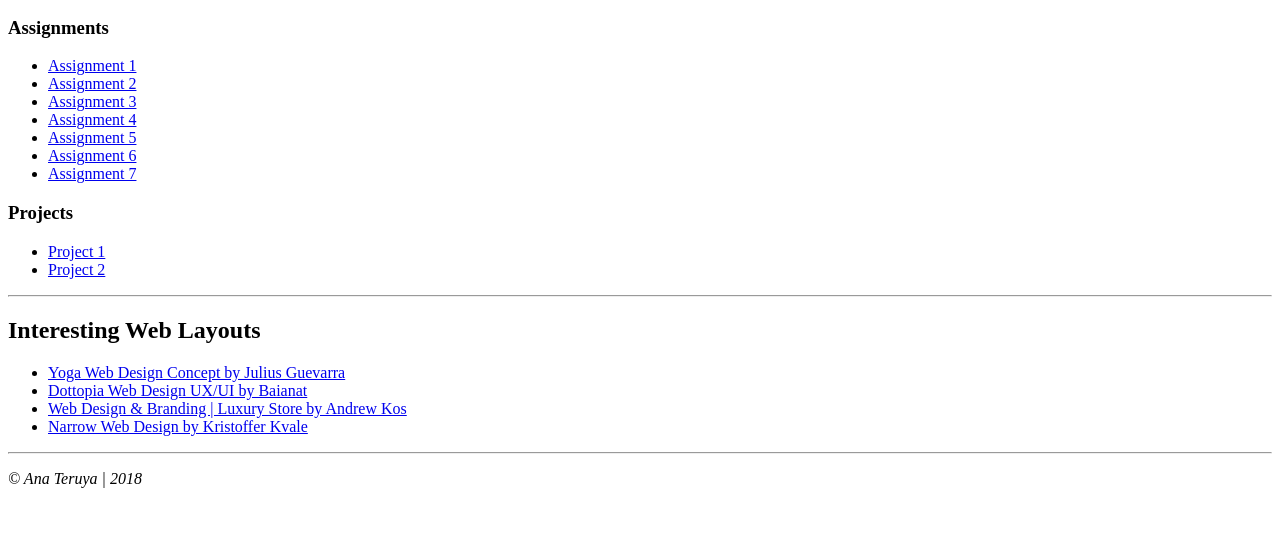
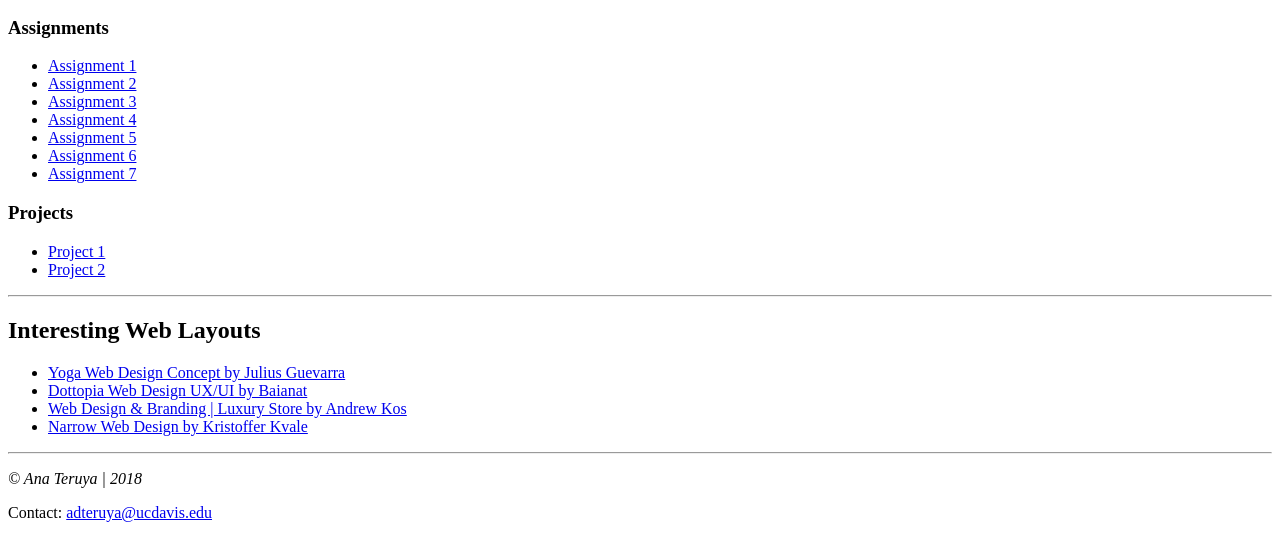
Before and after one commit to adteruya/teruya.github.io, a plain HTML site: page index.html in a window 1280 px wide. Shown: the part 166-726 px from the top of the page. Drawn offline with Linux system fonts and the light colour scheme.

Commit message:
added email link

```diff
--- a/index.html
+++ b/index.html
@@ -41,6 +41,7 @@
   <hr>
   <footer>
     <p><em>&copy Ana Teruya | 2018</em></p>
+    <p>Contact: <a href="mailto:&#097;&#100;&#116;&#101;&#114;&#117;&#121;&#097;&#064;&#117;&#099;&#100;&#097;&#118;&#105;&#115;&#046;&#101;&#100;&#117;">&#097;&#100;&#116;&#101;&#114;&#117;&#121;&#097;&#064;&#117;&#099;&#100;&#097;&#118;&#105;&#115;&#046;&#101;&#100;&#117;</a></p>
   </footer>
 </body>
 
```
